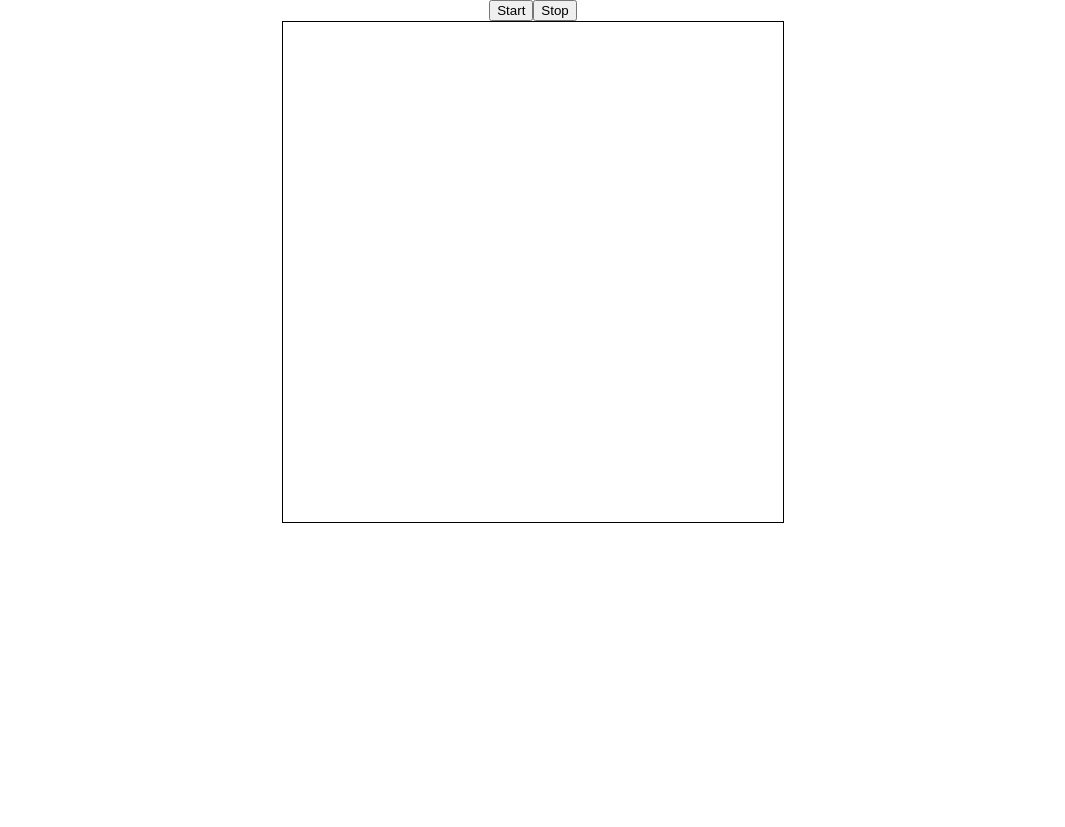
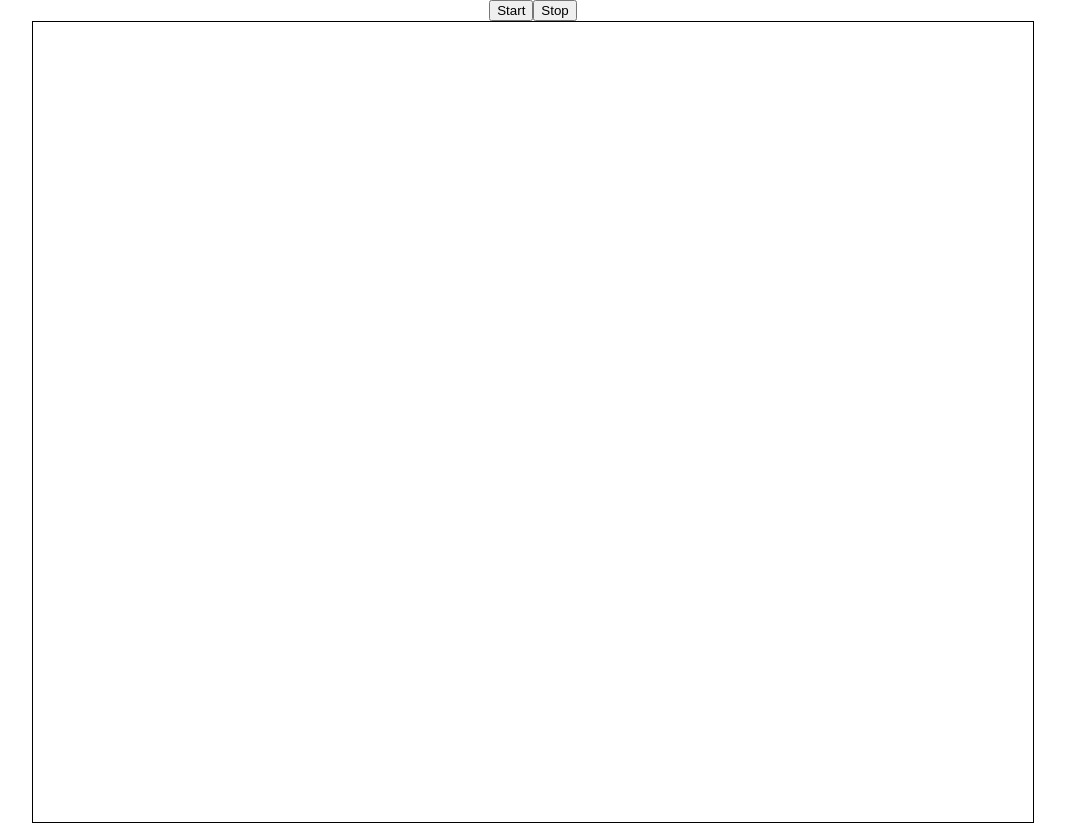
Before and after one commit to amaroklopcic/2d-boids-ts, a React (Create React App) app: page / in a window 1280 px wide. Shown: the whole page, without its empty margins (107-1172 px from the left). Before the commit the page ends 800 px from the top, so only its background shows below. Built offline with nearby package versions, Linux system fonts and the light colour scheme.

Commit message:
temporarily hard code canvas width & height

```diff
--- a/src/App.tsx
+++ b/src/App.tsx
@@ -4,7 +4,7 @@ import { BoidsCanvas } from './components/BoidsCanvas/BoidsCanvas';
 function App() {
   return (
     <div className="App">
-      <BoidsCanvas />
+      <BoidsCanvas width={1000} height={800} fpsLimit={60} fpsDisplay />
     </div>
   );
 }
```
